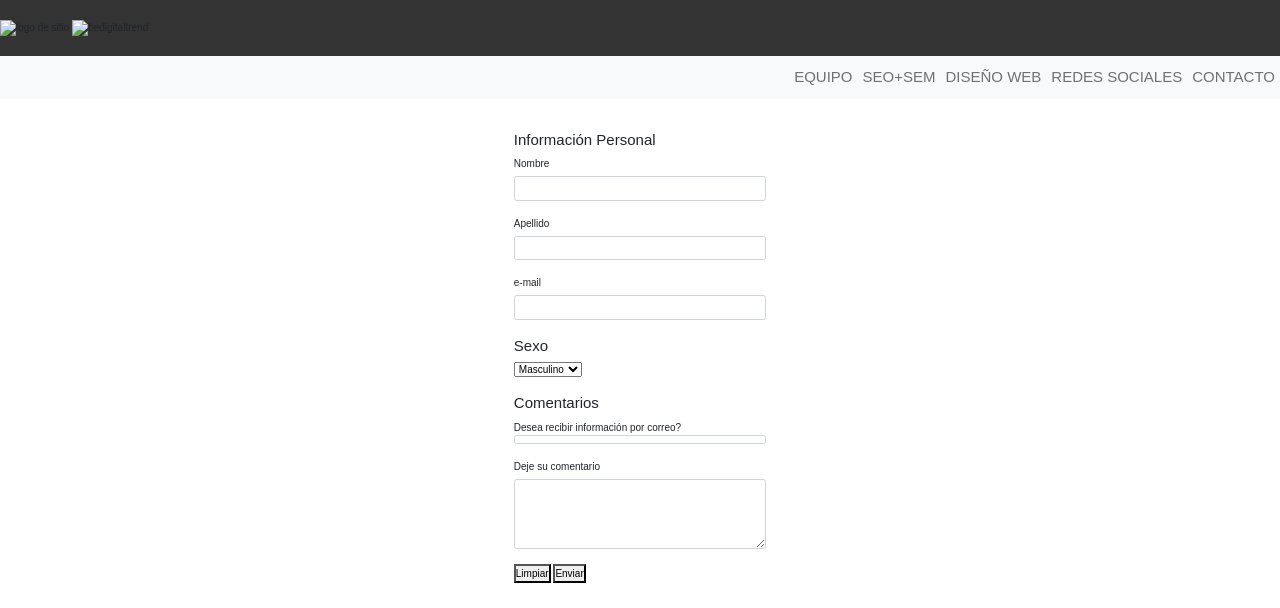
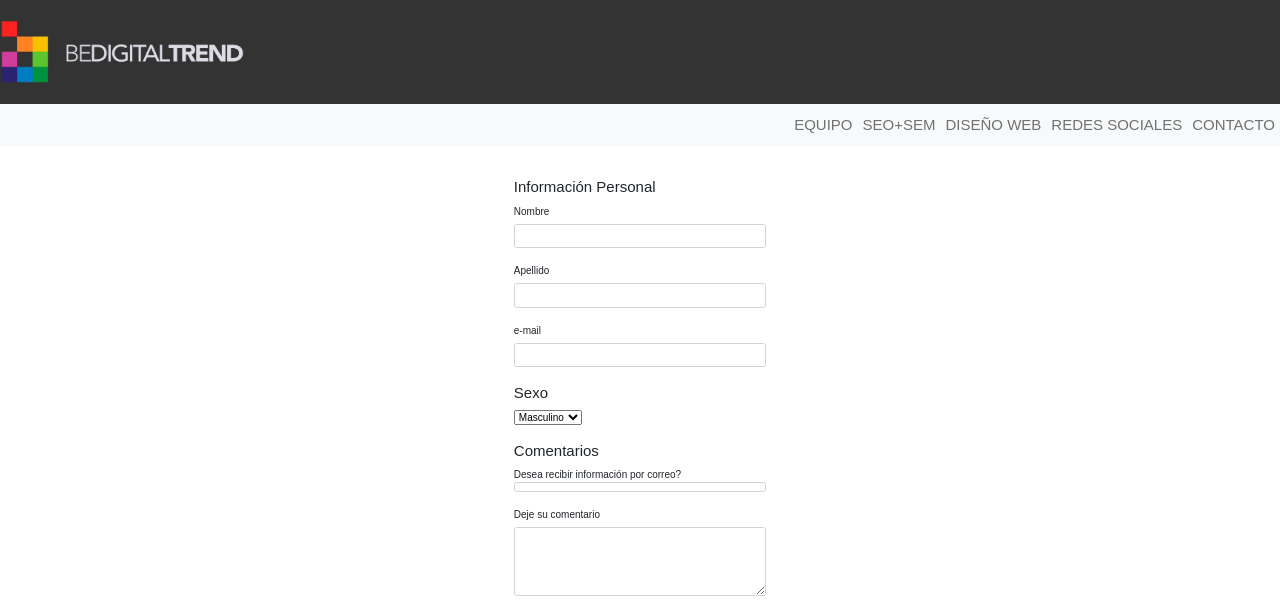
Before and after one commit to ivanaaranaz/aranazivana, a plain HTML site: page pages/contacto.html in a window 1280 px wide. Shown: the top 608 px of the page. Drawn offline with nearby package versions, Linux system fonts and the light colour scheme.

Commit message:
imagen logo

```diff
--- a/pages/contacto.html
+++ b/pages/contacto.html
@@ -17,8 +17,8 @@
         <header class="sticky-top">
             <div class="top-header py-4">
                 <div class="conteiner py-2" class="top-header">
-                    <img width="50rem" src="./images/logoweb.png" alt="logo de sitio">
-                    <img width="200rem" src="./images/logoletras.png" alt="bedigitaltrend">
+                    <img width="50rem" src="../images/logoweb.png" alt="logo de sitio">
+                    <img width="200rem" src="../images/logoletras.png" alt="bedigitaltrend">
                 </div>
             </div>
             <div>
```
Also changed, not shown: pages/dw.html (+2 -2 lines), pages/quienes_somos.html (+2 -2 lines), pages/redes_sociales.html (+2 -2 lines), pages/seosem.html (+2 -2 lines).
